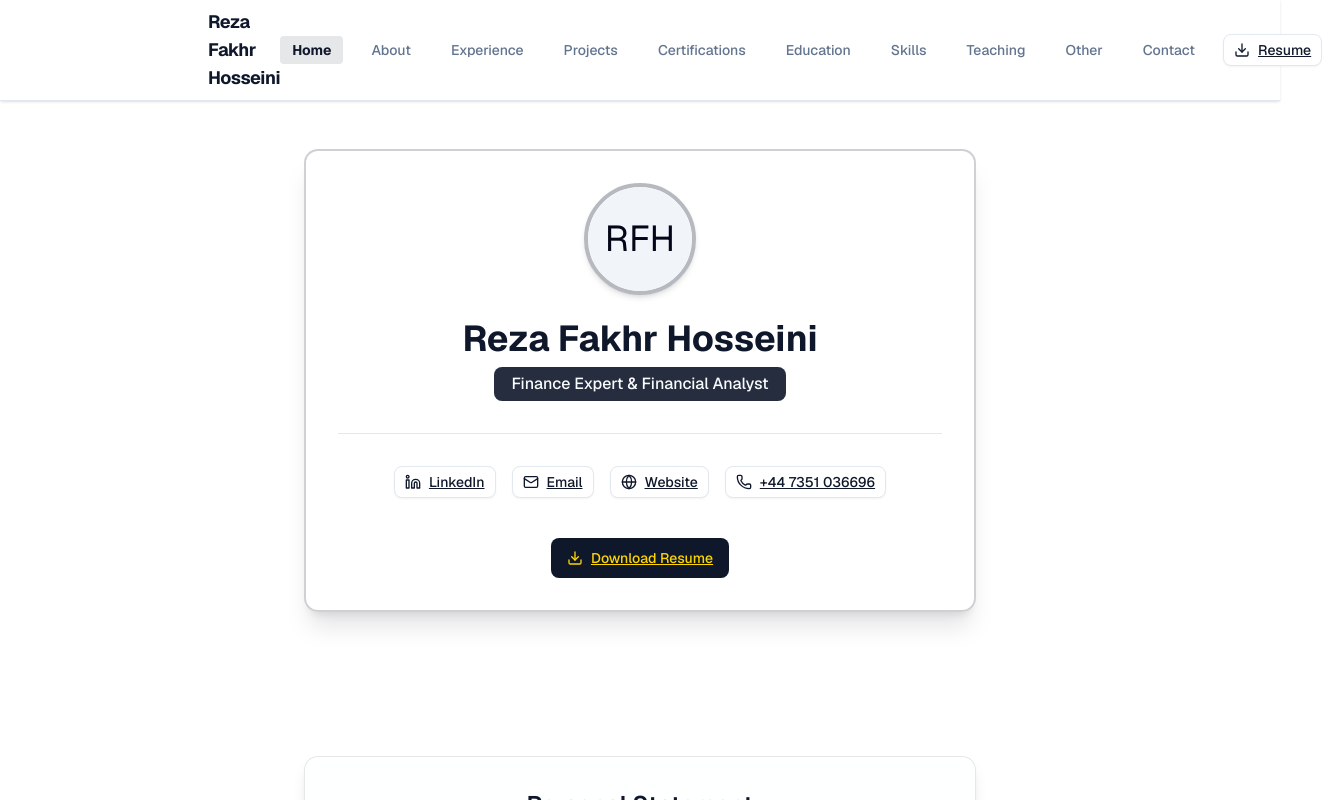
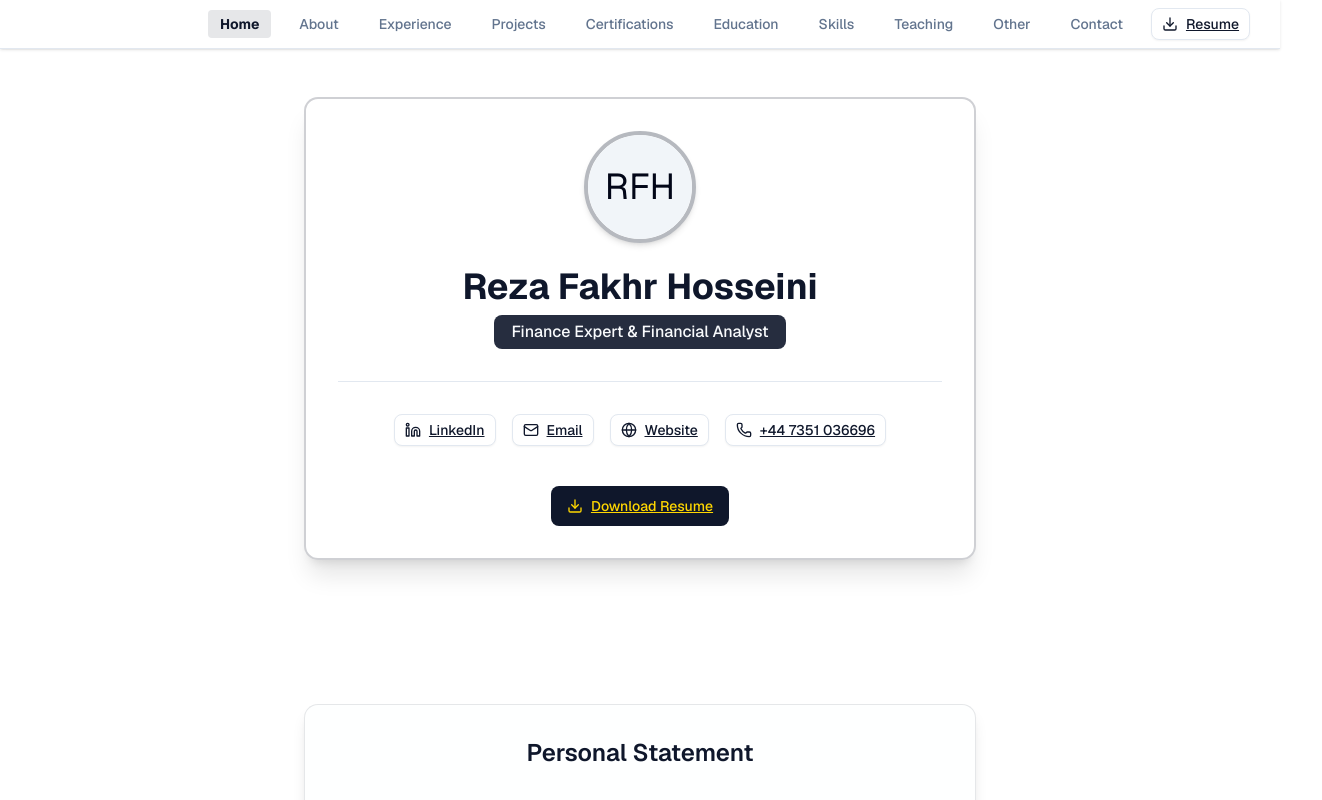
Before and after one commit to sina-ss/reza-portfolio, a Next.js app: page / in a window 1280 px wide. Shown: the top 800 px of the page, 1322 px wide, since content can reach past the window. Built offline with nearby package versions, Linux system fonts and the light colour scheme.

Commit message:
refactor: remove author name from TopNav for cleaner UI

```diff
--- a/src/components/TopNav.tsx
+++ b/src/components/TopNav.tsx
@@ -47,9 +47,6 @@
   return (
     <nav className="sticky top-0 z-50 w-full bg-background/80 backdrop-blur border-b border-border shadow-sm">
       <div className="max-w-4xl mx-auto flex items-center justify-between px-4 py-2">
-        <span className="font-bold text-lg tracking-tight text-primary">
-          Reza Fakhr Hosseini
-        </span>
         {/* Desktop Nav */}
         <div className="hidden md:flex items-center gap-2 md:gap-4">
           <ul className="flex gap-2 md:gap-4">
```
